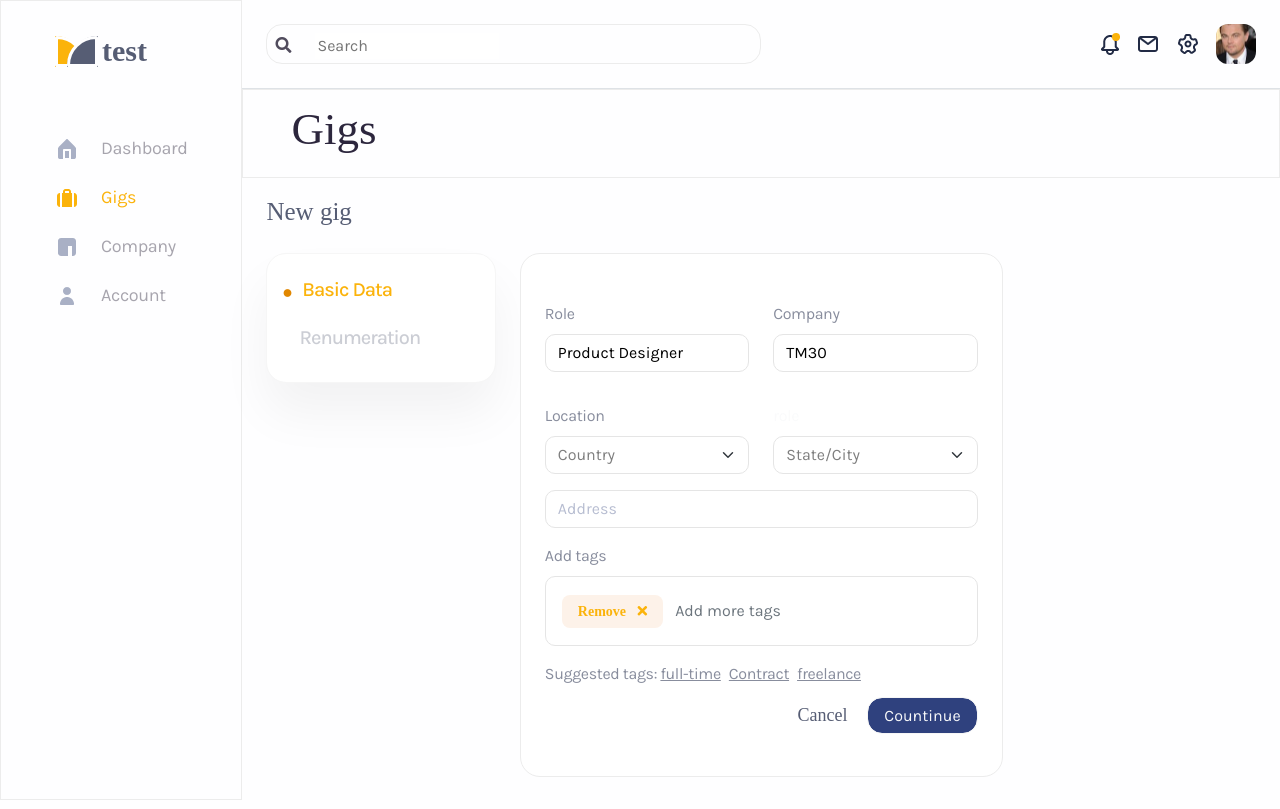
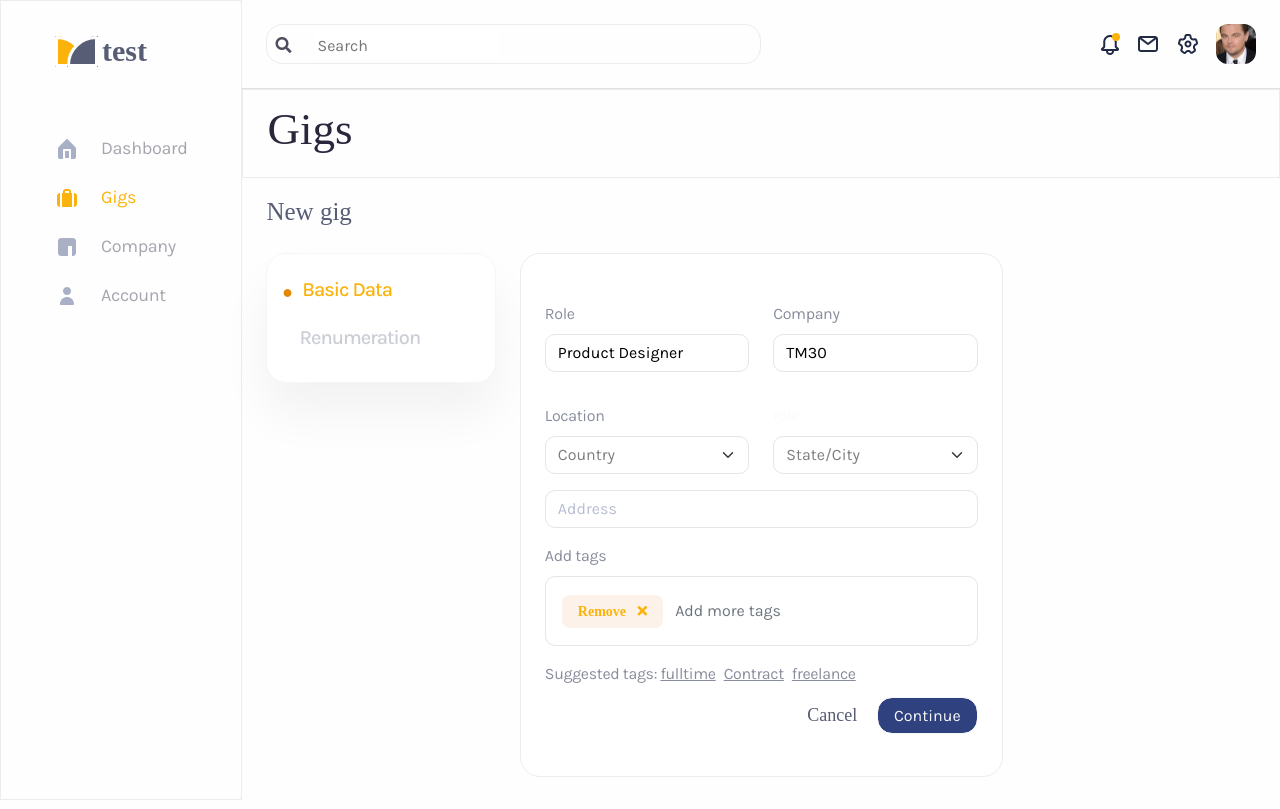
Before and after one commit to nerd35/chiixchangetext, a React (Create React App) app: page / in a window 1280 px wide. Both pictures are taken after a click on the element "New gig". Built offline with nearby package versions, Linux system fonts and the light colour scheme.

Commit message:
created challenge with react, styled-components and bootstrap

```diff
--- a/src/components/mainContent/addGigs.jsx
+++ b/src/components/mainContent/addGigs.jsx
@@ -10,7 +10,7 @@ const AddGigs = ({ pages, setPages }) => {
   return (
     <>
       <div className="py-2" style={{ border: "1px solid #ECECEC" }}>
-        <AddGigTitle className="px-5">Gigs</AddGigTitle>
+        <AddGigTitle className="px-4">Gigs</AddGigTitle>
       </div>
       <AddGigFormSection className="px-4 py-3">
         <h1
--- a/src/components/mainContent/basicData.jsx
+++ b/src/components/mainContent/basicData.jsx
@@ -70,12 +70,12 @@ const BasicData = ({ addgigs, setAddGigs, pages, setPages}) => {
                     <input type="text"  placeholder="Add more tags" className="form-control taginput w-50"/>
                   </div>
                   <div className="mt-3">
-                    <span className="sugest-tag ">Suggested tags: </span><span className="sug-tags me-2">full-time</span><span className="sug-tags me-2">Contract</span><span className="sug-tags ">freelance</span>
+                    <span className="sugest-tag ">Suggested tags: </span><span className="sug-tags me-2">fulltime</span><span className="sug-tags me-2">Contract</span><span className="sug-tags ">freelance</span>
                   </div>
 
             </div>
             <div className="mt-3 col-12 text-end">
-                      <span onClick={() => setPages(!pages)} className="cancel-text me-3">Cancel</span> <span onClick={() => setAddGigs(!addgigs)} className="px-3 py-2 continue-btn text-light">Countinue</span>
+                      <span onClick={() => setPages(!pages)} className="cancel-text me-3">Cancel</span> <span onClick={() => setAddGigs(!addgigs)} className="px-3 py-2 continue-btn text-light">Continue</span>
             </div>
             </form>
           </div>
```
